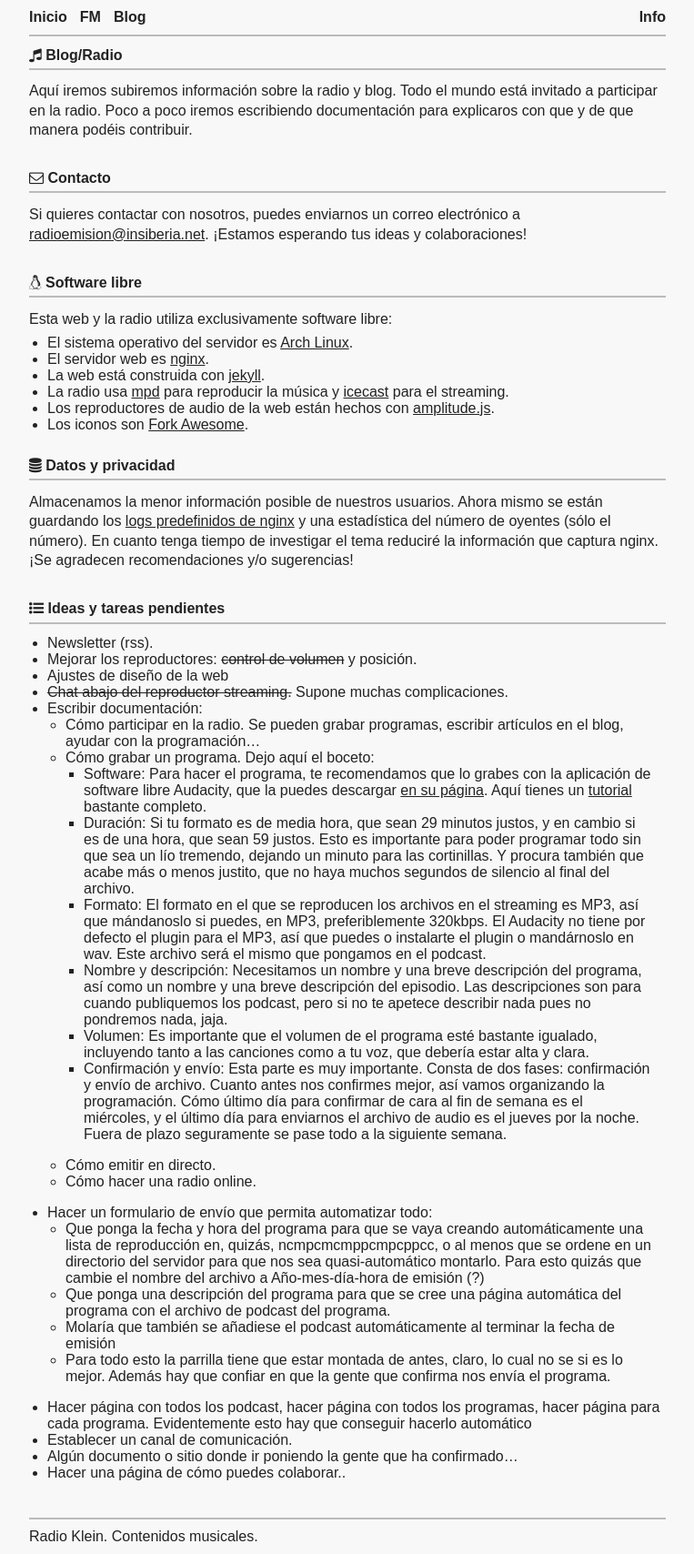
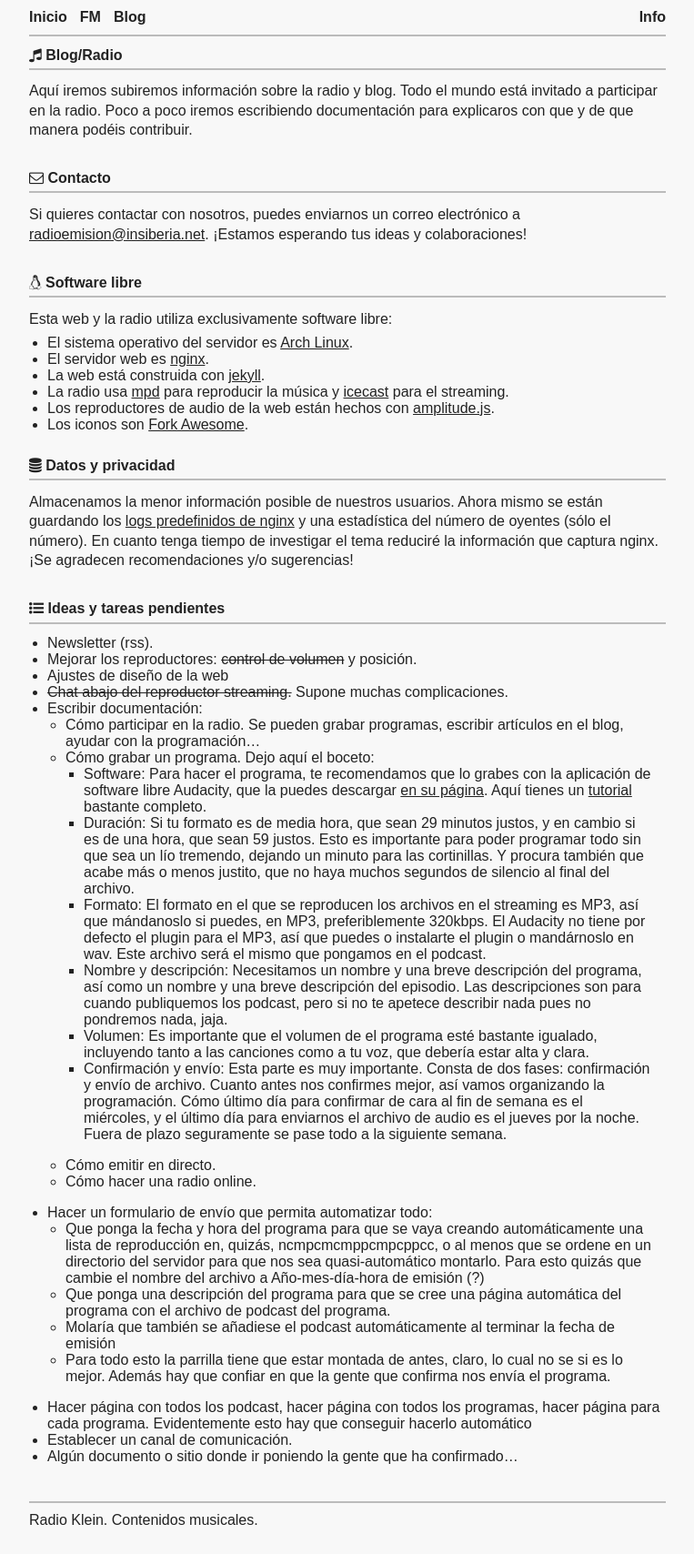
Before and after one commit to haztecaso/radio-klein, a Jekyll site: the page built from info.md, in a window 1280 px wide. Shown: the whole page at 91% size, without its empty margins (258-1021 px from the left). Built offline with Jekyll 4.4.1, drawn with Linux system fonts in a browser that asks for light colours.

Commit message:
Automated commit

```diff
--- a/info.md
+++ b/info.md
@@ -54,4 +54,3 @@ Almacenamos la menor información posible de nuestros usuarios. Ahora mismo se e
 - Hacer página con todos los podcast, hacer página con todos los programas, hacer página para cada programa. Evidentemente esto hay que conseguir hacerlo automático
 - Establecer un canal de comunicación.
 - Algún documento o sitio donde ir poniendo la gente que ha confirmado...
-- Hacer una página de cómo puedes colaborar..
```
